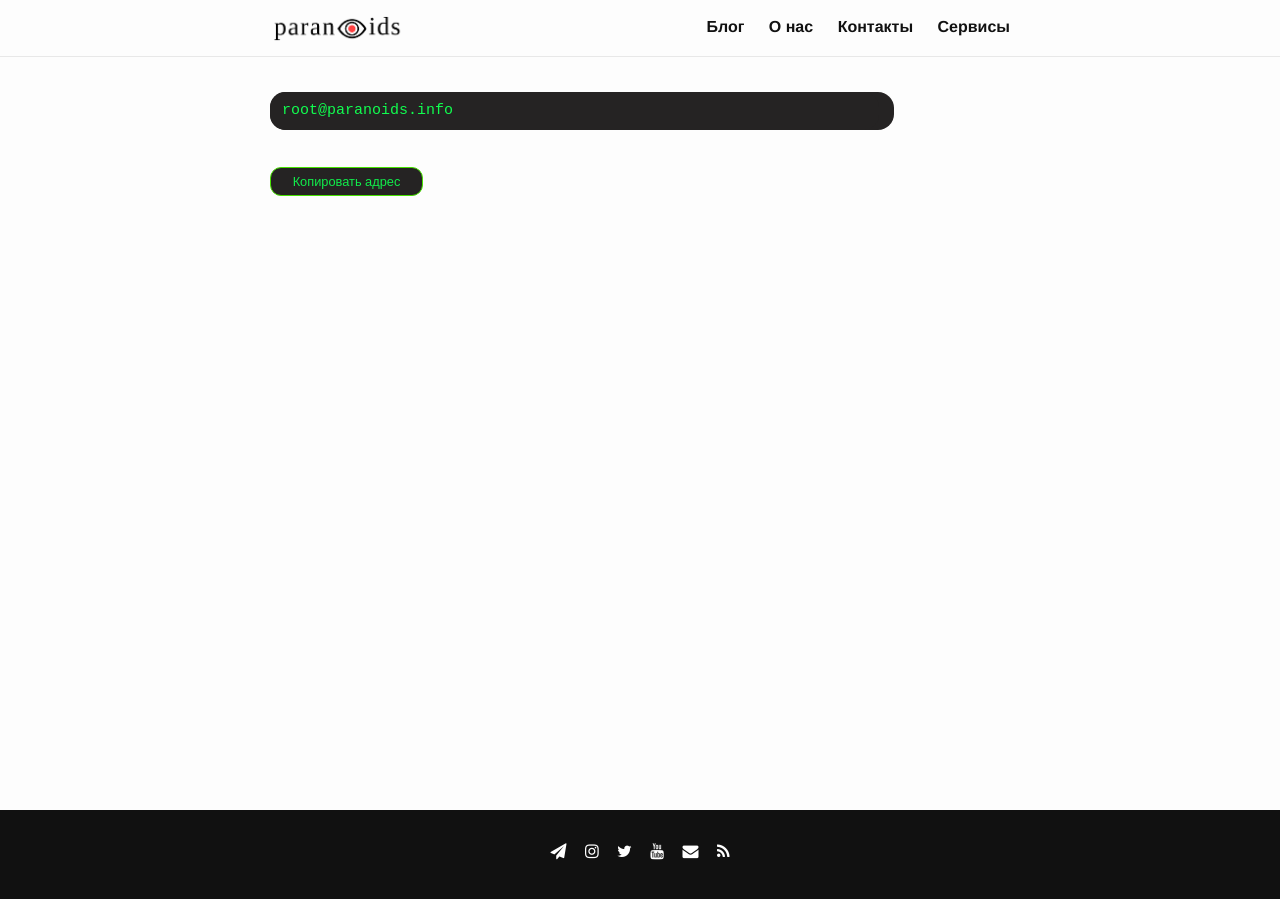
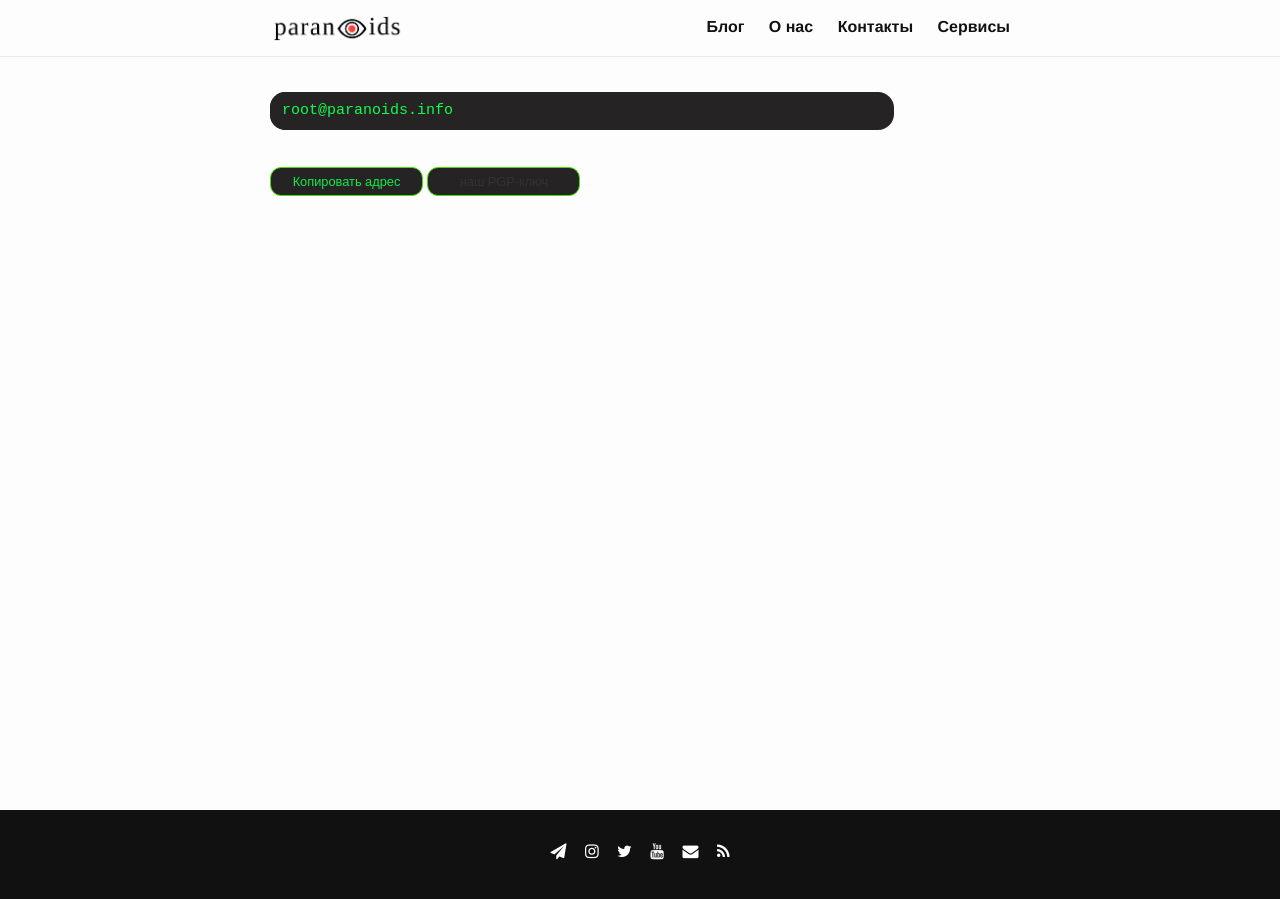
Before and after one commit to 2b7E1n6D0e5R7/2b7E1n6D0e5R7.github.io, a Jekyll site: the page built from _pages/contact.md, in a window 1280 px wide. Built offline with Jekyll 4.4.1, drawn with Linux system fonts in a browser that asks for light colours.

Commit message:
Update contact.md

```diff
--- a/_pages/contact.md
+++ b/_pages/contact.md
@@ -9,3 +9,4 @@
 <div id="code">root@paranoids.info</div>
 <br>
 <button class="glo" id="copy">Копировать адрес</button>
+<button class="glo">[наш PGP-ключ](/pgp)</button>
```
